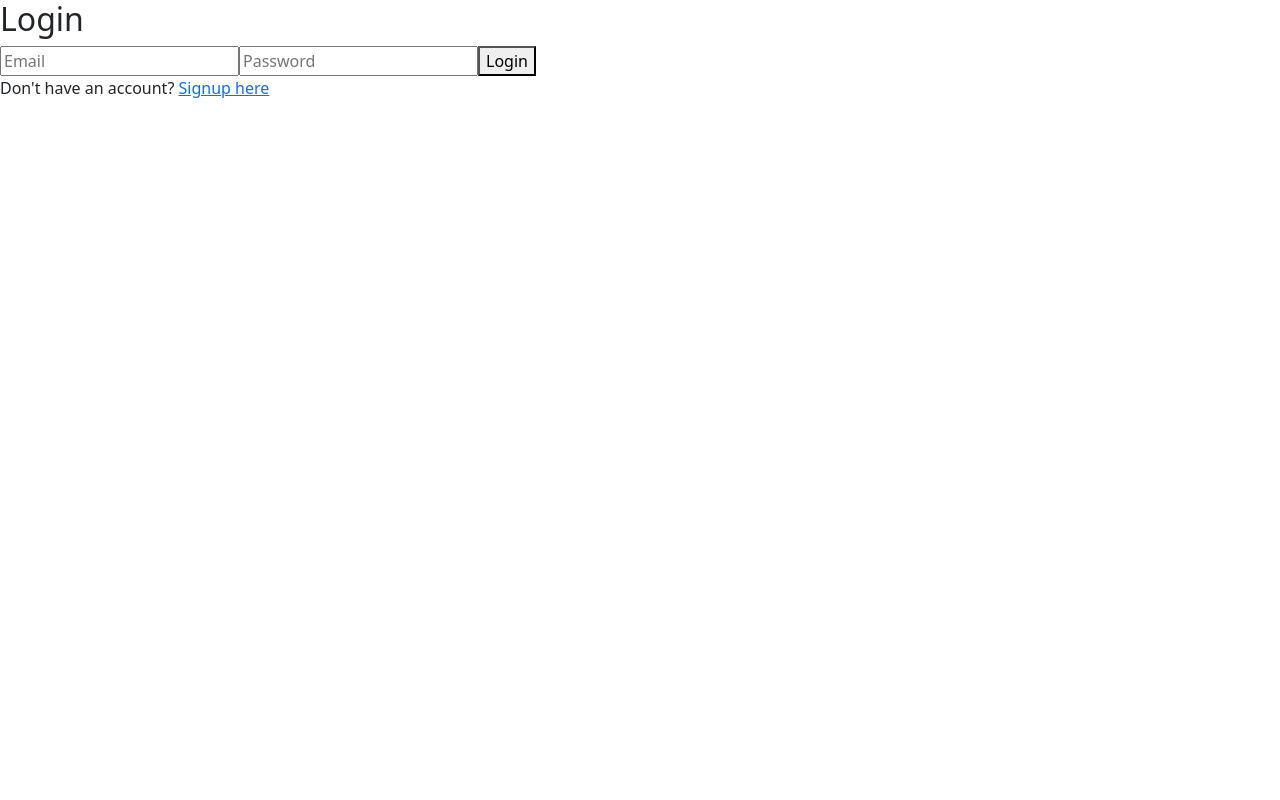
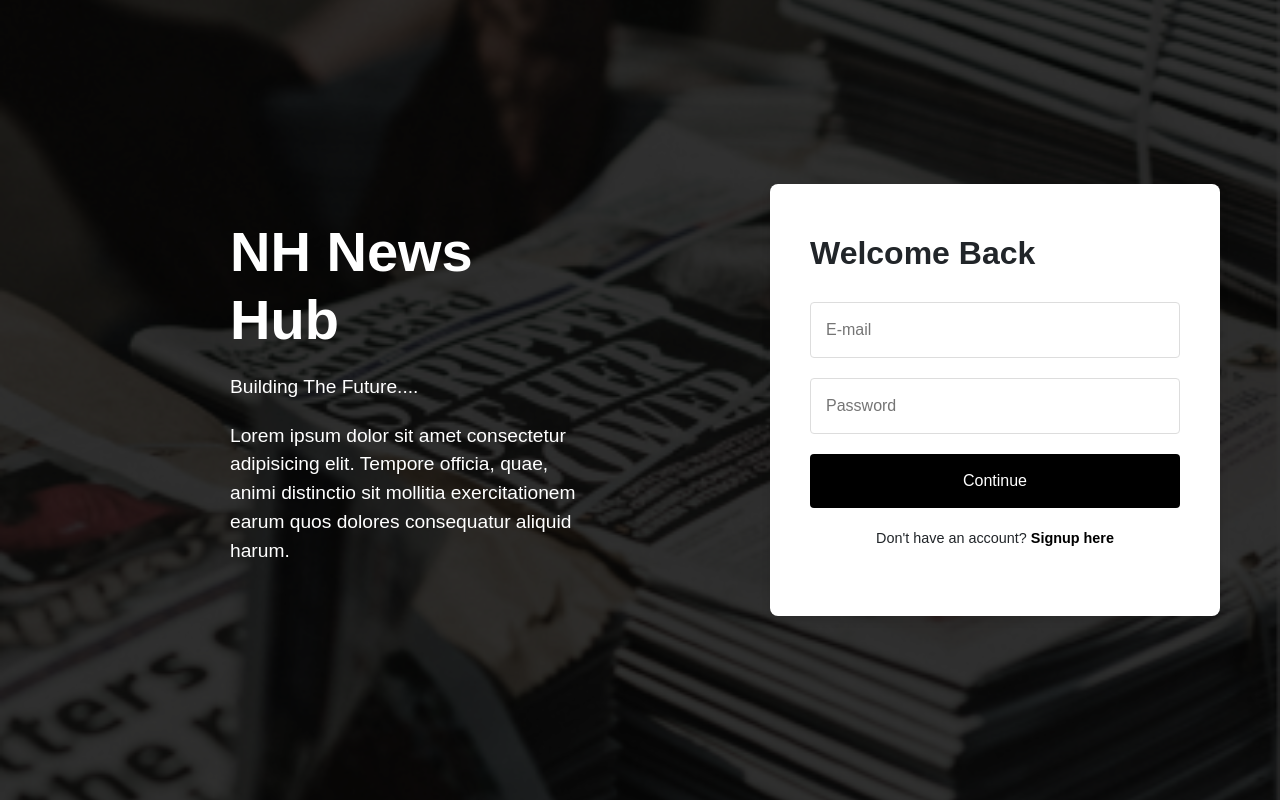
Before and after one commit to mehrshadnava/NewsHub, a React (Create React App) app: page /login in a window 1280 px wide. Built offline with nearby package versions, Linux system fonts and the light colour scheme.

Commit message:
css added

```diff
--- a/public/login.css
+++ /dev/null
@@ -1,33 +0,0 @@
-*{
-    margin: 0;
-    padding: 0;
-}
-body{
-    display: grid;
-    place-items: center;
-}
-
-h1{
-    /* color: rgb(223, 155, 52); */
-    margin-top: 20vh;
-    margin-bottom: 30px;
-
-}
-input{
-    font-size: 1rem;
-    width: 300px;
-    padding: 6px 2px;
-    margin: 10px 0 10px 0;
-}
-.sub{
-    background-color:rgb(223, 155, 52);
-    cursor: pointer;
-}
-
-form{
-    /* margin-top: 20vh; */
-    text-align: center;
-    border: 5px solid rgb(111, 70, 23);
-    padding: 20px;
-    background-color: rgb(239, 192, 135);
-}
--- /dev/null
+++ b/src/Components/Login.css
@@ -0,0 +1,107 @@
+/* Full page layout */
+.login-container {
+    display: flex;
+    height: 100vh;
+    justify-content: space-between;
+    align-items: center;
+    font-family: 'Arial', sans-serif;
+    position: relative;
+    background: url('backgroundLoginImage.png') no-repeat center center/cover;
+    padding-left: 200px; /* Decreased padding to reduce space between side text and login box */
+}
+
+/* Overlay to reduce opacity of background image */
+.login-container::before {
+    content: '';
+    position: absolute;
+    top: 0;
+    left: 0;
+    right: 0;
+    bottom: 0;
+    background-color: rgba(0, 0, 0, 0.8); /* You can adjust the opacity here */
+    z-index: 0;
+}
+
+/* Left side of the page for branding and message */
+.login-left {
+    position: relative;
+    z-index: 1; /* Make sure content is above the background */
+    width: 45%; /* Reduced width to give more space to the login box */
+    color: white;
+    padding-left: 30px;
+    padding-right: 100px;
+}
+
+.login-left h1 {
+    font-size: 3.5rem; /* Adjusted for a balanced look */
+    font-weight: 700;
+}
+
+.login-left p {
+    font-size: 1.2rem;
+    line-height: 1.5;
+    margin-top: 20px;
+    max-width: 500px;
+}
+
+/* Right side for the login box */
+.login-box {
+    position: relative;
+    z-index: 1; /* Ensure it stays above the background */
+    background-color: white;
+    padding: 50px 40px; /* Increased padding to fit contents better */
+    width: 450px; /* Increased width of the box */
+    border-radius: 8px;
+    box-shadow: 0 4px 10px rgba(0, 0, 0, 0.1);
+    margin-right: 60px; /* Reduced margin to bring the login box closer to the left text */
+}
+
+.login-box h2 {
+    font-size: 2rem; /* Increased the heading size slightly */
+    font-weight: bold;
+    margin-bottom: 20px;
+}
+
+.login-box input {
+    width: 100%;
+    padding: 15px; /* Increased padding for better readability */
+    margin: 10px 0;
+    border: 1px solid #ddd;
+    border-radius: 4px;
+    font-size: 1rem;
+}
+
+.login-box button {
+    width: 100%;
+    padding: 15px; /* Increased padding for the button */
+    background-color: black;
+    color: white;
+    border: none;
+    border-radius: 4px;
+    font-size: 1rem;
+    cursor: pointer;
+    margin-top: 10px;
+}
+
+.login-box button:hover {
+    background-color: #333;
+}
+
+
+
+/* Footer text for new user sign-up */
+.login-box p {
+    margin-top: 20px;
+    font-size: 0.9rem;
+    text-align: center; /* Centering the text */
+}
+
+.login-box a {
+    color: black;
+    text-decoration: none;
+    font-weight: bold;
+}
+
+.login-box a:hover {
+    text-decoration: underline;
+}
--- a/src/Components/Login.js
+++ b/src/Components/Login.js
@@ -1,6 +1,7 @@
 import React, { useState } from "react";
 import axios from "axios";
 import { useNavigate, Link } from "react-router-dom";
+import './Login.css'; // Import the CSS file for styling
 
 function Login() {
     const navigate = useNavigate();
@@ -24,12 +25,21 @@ function Login() {
     };
 
     return (
-        <div>
-            <h2>Login</h2>
-            <form onSubmit={handleSubmit}>
+        <div className="login-container">
+            {/* Left side with branding */}
+            <div className="login-left">
+                <h1>NH News Hub</h1>
+                <p>Building The Future....</p>
+                <p>Lorem ipsum dolor sit amet consectetur adipisicing elit. Tempore officia, quae, animi distinctio sit mollitia exercitationem earum quos dolores consequatur aliquid harum.</p>
+            </div>
+
+            {/* Right side login form */}
+            <div className="login-box">
+                <h2>Welcome Back</h2>
+                <form onSubmit={handleSubmit} className="login-form">
                     <input
                         type="email"
-                    placeholder="Email"
+                        placeholder="E-mail"
                         value={email}
                         onChange={(e) => setEmail(e.target.value)}
                     />
@@ -39,10 +49,12 @@ function Login() {
                         value={password}
                         onChange={(e) => setPassword(e.target.value)}
                     />
-                <button type="submit">Login</button>
+                    <button type="submit">Continue</button>
                 </form>
 
+
                 <p>Don't have an account? <Link to="/signup">Signup here</Link></p>
+            </div>
         </div>
     );
 }
--- /dev/null
+++ b/src/Components/SignUp.css
@@ -0,0 +1,93 @@
+/* Full page layout */
+.signup-container {
+    display: flex;
+    height: 100vh;
+    justify-content: center;
+    align-items: center;
+    background: linear-gradient(85deg, #111, #445);
+    font-family: 'Arial', sans-serif;
+}
+
+/* Signup Box */
+.signup-box {
+    display: flex;
+    justify-content: space-between;
+    background-color: white;
+    padding: 40px;
+    width: 800px; /* Increased width to accommodate both form and image */
+    border-radius: 12px;
+    box-shadow: 0 8px 20px rgba(0, 0, 0, 0.3);
+    position: relative;
+}
+
+/* Left side - signup form */
+.signup-form {
+    width: 55%; /* Takes up most of the space */
+    padding-right: 30px;
+}
+
+.signup-form h2 {
+    font-size: 2.5rem;
+    font-weight: bold;
+    margin-bottom: 20px;
+    text-align: left;
+}
+
+.signup-form input {
+    width: 100%;
+    padding: 15px;
+    margin-bottom: 20px;
+    border: 1px solid #ddd;
+    border-radius: 6px;
+    font-size: 1rem;
+}
+
+.signup-form button {
+    width: 100%;
+    padding: 15px;
+    background-color: #555;
+    color: white;
+    border: none;
+    border-radius: 6px;
+    font-size: 1.1rem;
+    cursor: pointer;
+    margin-top: 10px;
+    transition: background-color 0.3s ease;
+}
+
+.signup-form button:hover {
+    background-color: #333;
+}
+
+.signup-form p {
+    margin-top: 20px;
+    font-size: 0.9rem;
+    text-align: center;
+}
+
+.signup-form a {
+    color: #555;
+    text-decoration: none;
+}
+
+.signup-form a:hover {
+    text-decoration: underline;
+}
+
+/* Right side - Image container */
+.signup-image {
+    width: 40%; /* Takes up the remaining space */
+    height: 100px;
+    display: flex;
+    justify-content: center;
+    align-items: center;
+    overflow: hidden;
+    border-radius: 12px;
+}
+
+.signup-image img {
+    width: 100%;
+    height: auto;
+    border-radius: 8px;
+    object-fit: cover; /* Ensures the image fits nicely */
+}
--- a/src/Components/Signup.js
+++ b/src/Components/Signup.js
@@ -1,6 +1,54 @@
+// import React, { useState } from "react";
+// import axios from "axios";
+// import { useNavigate } from "react-router-dom";
+
+// function Signup() {
+//     const navigate = useNavigate();
+//     const [email, setEmail] = useState('');
+//     const [password, setPassword] = useState('');
+
+//     const handleSubmit = async (e) => {
+//         e.preventDefault();
+//         try {
+//             const res = await axios.post('http://localhost:8000/api/signup', { email, password });
+//             if (res.status === 201) {
+//                 alert('User created successfully');
+//                 navigate('/login');
+//             } else if (res.status === 400) {
+//                 alert('User already exists');
+//             }
+//         } catch (err) {
+//             alert('Error during signup');
+//         }
+//     };
+
+//     return (
+//         <div>
+//             <h2>Signup</h2>
+//             <form onSubmit={handleSubmit}>
+//                 <input
+//                     type="email"
+//                     placeholder="Email"
+//                     value={email}
+//                     onChange={(e) => setEmail(e.target.value)}
+//                 />
+//                 <input
+//                     type="password"
+//                     placeholder="Password"
+//                     value={password}
+//                     onChange={(e) => setPassword(e.target.value)}
+//                 />
+//                 <button type="submit">Signup</button>
+//             </form>
+//         </div>
+//     );
+// }
+
+// export default Signup;
 import React, { useState } from "react";
 import axios from "axios";
 import { useNavigate } from "react-router-dom";
+import './SignUp.css'; // Import your new CSS file
 
 function Signup() {
     const navigate = useNavigate();
@@ -23,12 +71,18 @@ function Signup() {
     };
 
     return (
-        <div>
-            <h2>Signup</h2>
+        <div className="signup-container">
+            <div className="signup-box">
+                <div className="signup-form">
+                    <h2>Get Started</h2>
                     <form onSubmit={handleSubmit}>
                         <input
+                            type="text"
+                            placeholder="User Name"
+                        />
+                        <input
                             type="email"
-                    placeholder="Email"
+                            placeholder="E-mail"
                             value={email}
                             onChange={(e) => setEmail(e.target.value)}
                         />
@@ -38,8 +92,19 @@ function Signup() {
                             value={password}
                             onChange={(e) => setPassword(e.target.value)}
                         />
-                <button type="submit">Signup</button>
+                        <button type="submit">Sign Up</button>
                     </form>
+
+
+
+                    <p>Already have an account? <a href="/login">Login</a></p>
+                </div>
+
+                {/* Right side image */}
+                <div className="signup-image">
+                    <img src="/backgroundLoginImage.png" alt="Signup" />
+                </div>
+            </div>
         </div>
     );
 }
```
Also changed, not shown: public/signup.css (deleted), src/Components/backgroundLoginImage.png (added). Lines whose indentation alone changed are shown as unchanged.
